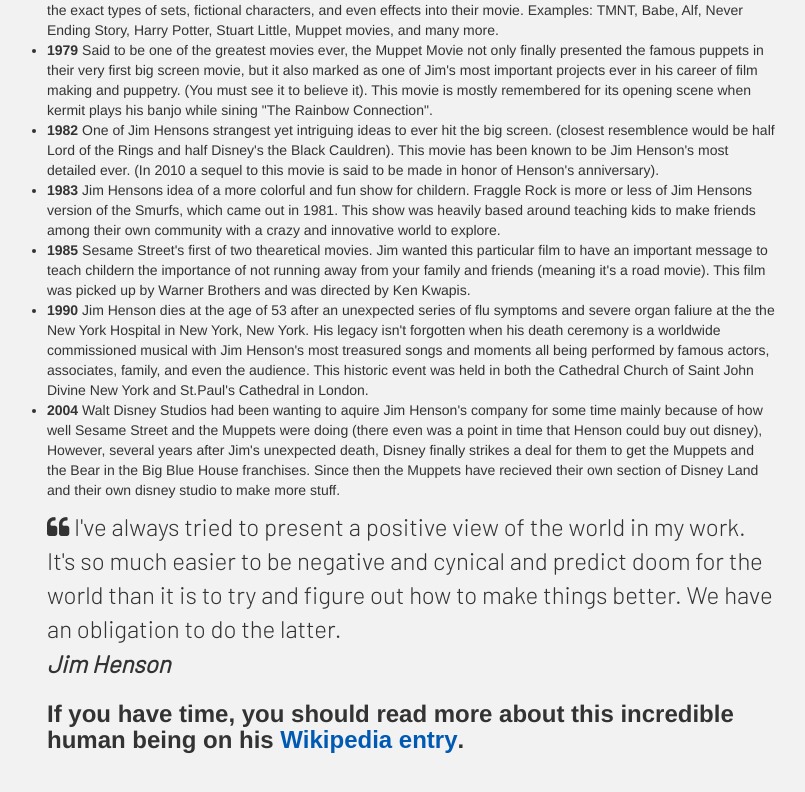
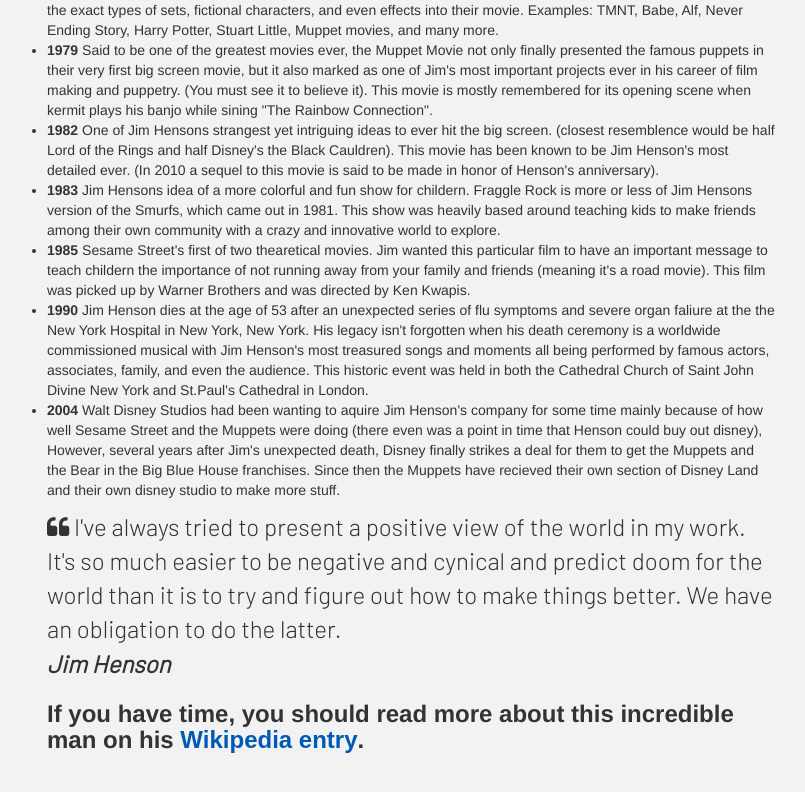
Before and after one commit to KimberlyDuclos/FCC_Tribute_Page, a plain HTML site: page index.html in a window 1280 px wide. Shown: the part 1029-1821 px from the top of the page, without its empty margins (249-1054 px from the left). Drawn offline with nearby package versions, Linux system fonts and the light colour scheme.

Commit message:
Update Tribute Page index

```diff
--- a/index.html
+++ b/index.html
@@ -60,7 +60,7 @@
 		</div>
 		<div id="wiki"></div>
 		<div class="wiki">
-			<h3><strong>If you have time, you should read more about this incredible human being on his
+			<h3><strong>If you have time, you should read more about this incredible man on his
 			<a href="https://en.wikipedia.org/wiki/Jim_Henson">Wikipedia entry</a>.</h3></strong>
 		</div>
 </body>
```
